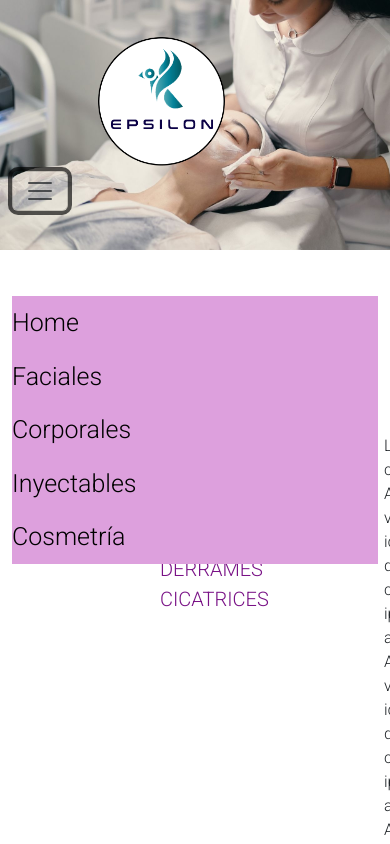
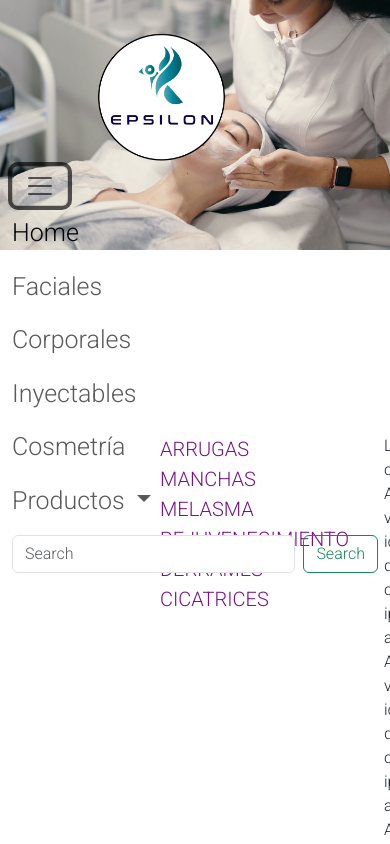
Before and after one commit to NachoSuar/EntregaFinal-Ignacio-Suarez-Ahuntchain, a plain HTML site: page Pages/faciales.html in a window 390 px wide. Both pictures are taken after a click on the button "Toggle navigation". Shown: the top 844 px of the page. Drawn offline with nearby package versions, Linux system fonts and the light colour scheme.

Commit message:
Cambio Nav y Footer

```diff
--- a/Pages/faciales.html
+++ b/Pages/faciales.html
@@ -9,27 +9,49 @@
     <link rel="stylesheet" href="../css/style.css">
 </head>
 <body>
-    <header class="nav">
-        <nav class="navbar navbar-expand-md">
-            <div class="container">
-                    <a class="navbar-brand" href="../index.html">
-                        <img src="../Imagenes/epcilon.png" alt="Logo" width="50" height="24" class="d-inline-block align-text-top logo">
+    <nav class="navbar navbar-expand-lg bg-body-tertiary nav">
+        <div class="container-fluid">
+          <a class="navbar-brand" href="../index.html"><img src="../Imagenes/epcilon.png" alt="Logo" width="300px">
         </a>
-                    <button class="navbar-toggler" type="button" data-bs-toggle="collapse" data-bs-target="#menu" aria-controls="navbarSupportedContent" aria-expanded="false" aria-label="Toggle navigation">
+          <button class="navbar-toggler" type="button" data-bs-toggle="collapse" data-bs-target="#navbarSupportedContent" aria-controls="navbarSupportedContent" aria-expanded="false" aria-label="Toggle navigation">
             <span class="navbar-toggler-icon"></span>
           </button>
-                    <div class="collapse navbar-collapse" id="menu">
-                        <ul class="navbar-nav me-auto">
-                            <li class="nav-item"><a class="nav-link active" href="../index.html">Home</a></li>
-                            <li class="nav-item"><a class="nav-link active" href="faciales.html">Faciales</a></li>
-                            <li class="nav-item"><a class="nav-link active" href="corporales.html">Corporales</a></li>
-                            <li class="nav-item"><a class="nav-link active" href="inyectables.html">Inyectables</a><li>
-                            <li class="nav-item"><a class="nav-link active" href="cosmetría.html">Cosmetría</a></li>
+          <div class="collapse navbar-collapse" id="navbarSupportedContent">
+            <ul class="navbar-nav me-auto mb-2 mb-lg-0">
+              <li class="nav-item">
+                <a class="nav-link active" aria-current="page" href="../index.html">Home</a>
+              </li>
+              <li class="nav-item">
+                <a class="nav-link" href="./faciales.html">Faciales</a>
+              </li>
+              <li class="nav-item">
+                <a class="nav-link" href="./corporales.html">Corporales</a>
+              </li>
+              <li class="nav-item">
+                <a class="nav-link" href="./inyectables.html">Inyectables</a>
+              </li>
+              <li class="nav-item">
+                <a class="nav-link" href="./cosmetría.html">Cosmetría</a>
+              </li>
+              <li class="nav-item dropdown">
+                <a class="nav-link dropdown-toggle" href="#" role="button" data-bs-toggle="dropdown" aria-expanded="false">
+                  Productos
+                </a>
+                <ul class="dropdown-menu">
+                  <li><a class="dropdown-item" href="#">Cremas</a></li>
+                  <li><a class="dropdown-item" href="#">Humectantes</a></li>
+                  <li><hr class="dropdown-divider"></li>
+                  <li><a class="dropdown-item" href="#">Otros</a></li>
                 </ul>
+              </li>
+            </ul>
+            <form class="d-flex" role="search">
+              <input class="form-control me-2" type="search" placeholder="Search" aria-label="Search">
+              <button class="btn btn-outline-success" type="submit">Search</button>
+            </form>
           </div>
         </div>
       </nav>
-    </header>
     <main>
         <section class="container section">
             <div class="row justify-content-center">
@@ -145,7 +167,7 @@
             </div>
         </section>
     </main>
-    <footer class="bg-light text-dark pt-5 pb-4 justify-content-center">
+    <section class="bg-light text-dark pt-5 pb-4 justify-content-center">
         <div class="container text-center text-md-start">
             <div class="row text-center text-md-start">
                 <div class="col-ms-3 col-lg-3 col-xl-3 mx-auto mt-3">
@@ -182,7 +204,7 @@
                 </div>
             </div>
         </div>
-    </footer>
+    </section>
     <script src="https://cdn.jsdelivr.net/npm/bootstrap@5.3.0/dist/js/bootstrap.bundle.min.js" integrity="sha384-geWF76RCwLtnZ8qwWowPQNguL3RmwHVBC9FhGdlKrxdiJJigb/j/68SIy3Te4Bkz" crossorigin="anonymous"></script>
 </body>
 </html>
--- a/css/style.css
+++ b/css/style.css
@@ -22,16 +22,23 @@ header{
     top: 0;
     right: 0;
 }
-nav {
+
+.desple{
+    background: linear-gradient(rgba(252, 252, 252, 0.70), rgba(255, 255, 255, 0.70));
+}
+.nav {
     background-image: url(../Imagenes/banner.jpg);
     background-repeat: no-repeat;
     background-size: cover;
     background-position: center;
     position: fixed;
+
     top: 0;
     left: 0;
     right: 0;
+    /*
     width: 200vw;
+    */
     height: 250px;
     background-color: white;
     margin-top: 0;
```
Also changed, not shown: Pages/corporales.html (+38 -16 lines), Pages/cosmetría.html (+38 -16 lines), Pages/inyectables.html (+38 -16 lines), index.html (+61 -10 lines). Lines whose indentation alone changed are shown as unchanged.
